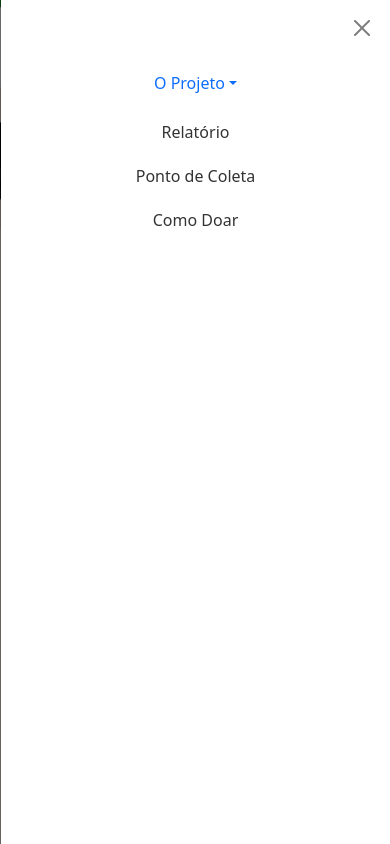
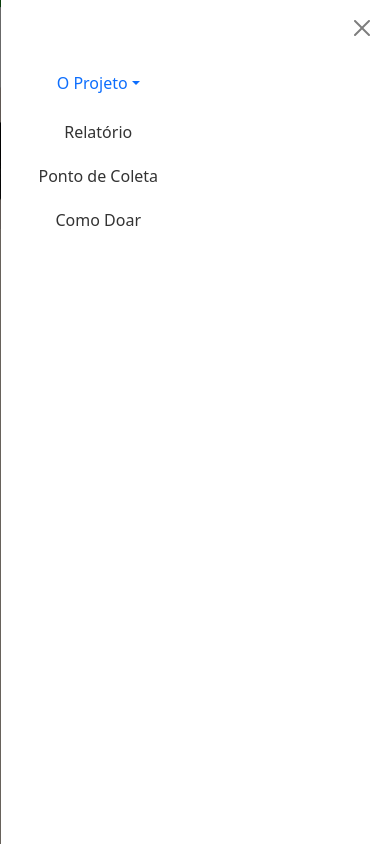
Before and after one commit to DaianeKCamargo/FATEC_ProjetoIntegrador2, a Next.js app: page / in a window 390 px wide. Both pictures are taken after a click on the icon 325 px from the left and 47 px from the top of the page. Built offline with nearby package versions, Linux system fonts and the light colour scheme.

Commit message:
navbar
barra de menu lateral mobile

```diff
--- a/components/navbar/navbarlogout.tsx
+++ b/components/navbar/navbarlogout.tsx
@@ -53,7 +53,7 @@ export default function NavbarLogout() {
             {/* Offcanvas (menu lateral) */}
             <Offcanvas show={openMenu} onHide={handleFechado} placement="end">
                 <Offcanvas.Header closeButton className={styles.titulomenu} />
-                <Offcanvas.Body>
+                <Offcanvas.Body className={styles.bodylateral}>
                     <Nav className={styles.navlateral}>
                         <div className={styles.navitemslateral}>
                             <NavDropdown className={styles.item} title="O Projeto">
--- a/styles/navbarlogout.module.css
+++ b/styles/navbarlogout.module.css
@@ -89,6 +89,10 @@
         display: none;
     }
 
+    .bodylateral {
+        width: 50%;
+    }
+
     .titulomenu {
         font-size: 1.6rem;
         margin: 1rem;
@@ -98,7 +102,6 @@
         display: flex;
         justify-content: center;
         align-items: center;
-
     }
 
     .navitemslateral {
```
